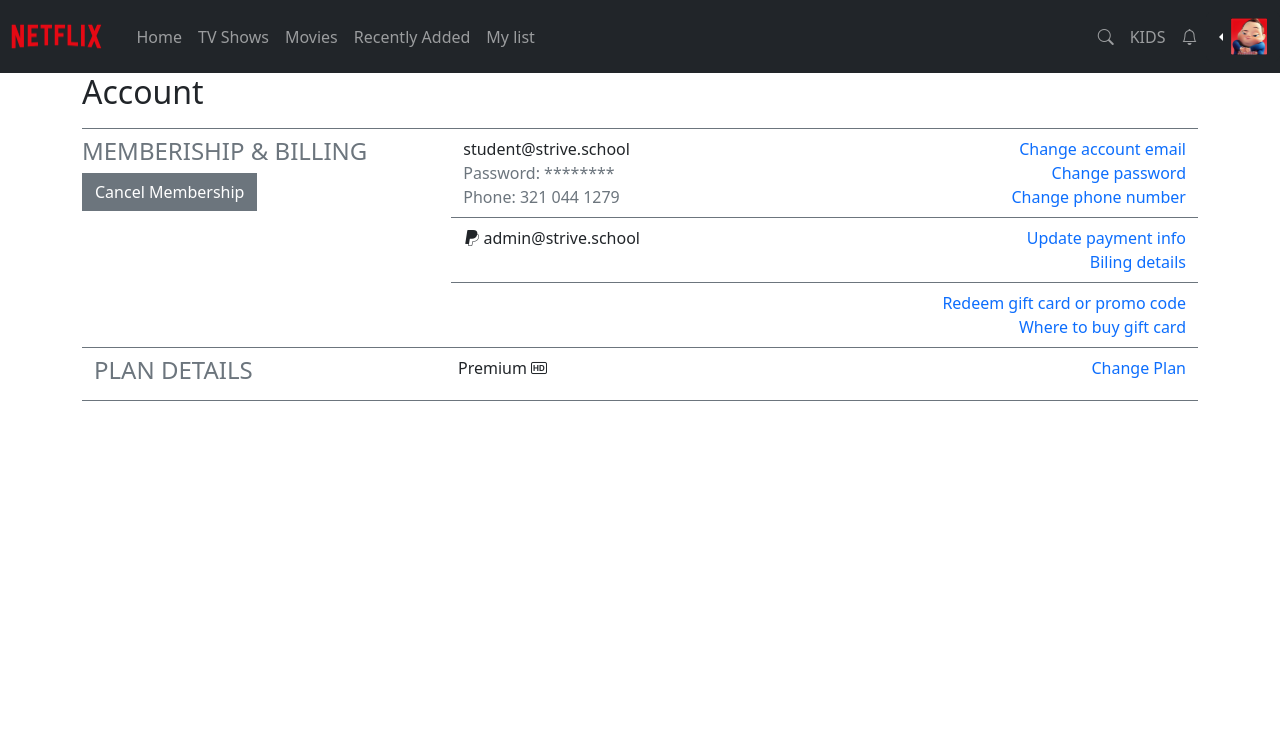
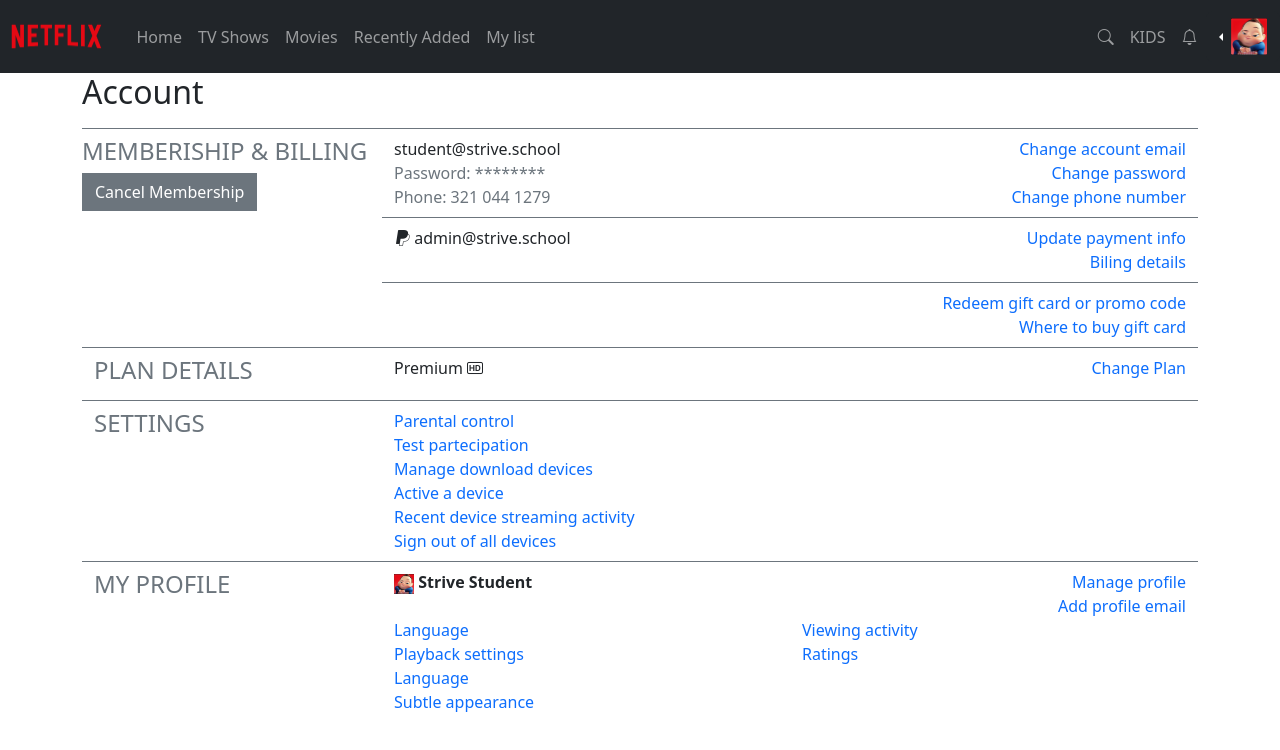
Before and after one commit to AlessioVulpinari/U2-W2-D4, a plain HTML site: page settings.html in a window 1280 px wide. Drawn offline with nearby package versions, Linux system fonts and the light colour scheme.

Commit message:
finish third page

```diff
--- a/scss/settings.scss
+++ b/scss/settings.scss
@@ -1 +1,15 @@
 @import './partials/bootstrap-overrides';
+
+* *::after, *::before{
+    box-sizing: border-box;
+}
+
+.width-300{
+    width: 150px;
+    margin-inline-end: 0.5rem;
+
+    @media screen and (min-width:992px) {
+        width: 300px;
+        margin-inline-end: 0px;
+    }
+}
--- a/settings.html
+++ b/settings.html
@@ -111,7 +111,7 @@
       <div class="container">
         <h2 class="border-bottom border-secondary pb-3">Account</h2>
         <div class="d-flex border-bottom border-secondary pb-2">
-          <div class="w-50">
+          <div class="width-300 flex-shrink-0">
             <h3 class="text-secondary h4">MEMBERISHIP & BILLING</h3>
             <button type="button" class="btn btn-secondary rounded-0">
               Cancel Membership
@@ -119,51 +119,55 @@
           </div>
           <div class="container">
             <div class="row">
-              <div class="col-6">student@strive.school</div>
-              <div class="col-6 text-end">
+              <div class="col-12 col-sm-6">student@strive.school</div>
+              <div class="col-12 col-sm-6 text-sm-end">
                 <a href="#" class="text-decoration-none"
                   >Change account email</a
                 >
               </div>
             </div>
             <div class="row">
-              <div class="col-6 text-secondary">Password: ********</div>
-              <div class="col-6 text-secondary text-end">
+              <div class="col-12 col-sm-6 text-secondary">
+                Password: ********
+              </div>
+              <div class="col-12 col-sm-6 text-secondary text-sm-end">
                 <a href="#" class="text-decoration-none">Change password</a>
               </div>
             </div>
             <div class="row border-bottom border-secondary pb-2">
-              <div class="col-6 text-secondary">Phone: 321 044 1279</div>
-              <div class="col-6 text-secondary text-end">
+              <div class="col-12 col-sm-6 text-secondary">
+                Phone: 321 044 1279
+              </div>
+              <div class="col-12 col-sm-6 text-secondary text-sm-end">
                 <a href="#" class="text-decoration-none">Change phone number</a>
               </div>
             </div>
             <div class="container p-0 mt-2">
               <div class="row">
-                <div class="col-6">
+                <div class="col-12 col-sm-6">
                   <p class="mb-0">
                     <i class="bi bi-paypal"></i> admin@strive.school
                   </p>
                 </div>
-                <div class="col-6 text-secondary text-end">
+                <div class="col-12 col-sm-6 text-secondary text-sm-end">
                   <a href="#" class="text-decoration-none"
                     >Update payment info</a
                   >
                 </div>
               </div>
               <div class="row border-bottom border-secondary pb-2">
-                <div class="col-12 text-secondary text-end">
+                <div class="col-12 text-secondary text-sm-end">
                   <a href="#" class="text-decoration-none">Biling details</a>
                 </div>
               </div>
             </div>
             <div class="mt-2">
-              <div class="text-end">
+              <div class="text-sm-end">
                 <a href="#" class="text-decoration-none"
                   >Redeem gift card or promo code</a
                 >
               </div>
-              <div class="text-end">
+              <div class="text-sm-end">
                 <a href="#" class="text-decoration-none"
                   >Where to buy gift card</a
                 >
@@ -172,14 +176,88 @@
           </div>
         </div>
         <div class="container d-flex border-bottom border-secondary pb-2 mt-2">
-          <div class="w-50">
+          <div class="width-300 flex-shrink-0">
             <h3 class="text-secondary h4">PLAN DETAILS</h3>
           </div>
           <div class="container p-0">
             <div class="row">
-              <div class="col-6">Premium <i class="bi bi-badge-hd"></i></div>
-              <div class="col-6 text-end">
+              <div class="col-12 col-sm-6">
+                Premium <i class="bi bi-badge-hd"></i>
+              </div>
+              <div class="col-12 col-sm-6 text-sm-end">
                 <a href="#" class="text-decoration-none">Change Plan</a>
+              </div>
+            </div>
+          </div>
+        </div>
+        <div class="container d-flex border-bottom border-secondary pb-2 mt-2">
+          <div class="width-300 flex-shrink-0">
+            <h3 class="text-secondary h4">SETTINGS</h3>
+          </div>
+          <div class="container p-0">
+            <div class="row">
+              <div class="col-12">
+                <a href="#" class="text-decoration-none">Parental control</a>
+              </div>
+              <div class="col-12">
+                <a href="#" class="text-decoration-none">Test partecipation</a>
+              </div>
+              <div class="col-12">
+                <a href="#" class="text-decoration-none"
+                  >Manage download devices</a
+                >
+              </div>
+              <div class="col-12">
+                <a href="#" class="text-decoration-none">Active a device</a>
+              </div>
+              <div class="col-12">
+                <a href="#" class="text-decoration-none"
+                  >Recent device streaming activity</a
+                >
+              </div>
+              <div class="col-12">
+                <a href="#" class="text-decoration-none"
+                  >Sign out of all devices</a
+                >
+              </div>
+            </div>
+          </div>
+        </div>
+        <div class="container d-flex mt-2">
+          <div class="width-300 flex-shrink-0">
+            <h3 class="text-secondary h4">MY PROFILE</h3>
+          </div>
+          <div class="container p-0">
+            <div class="row">
+              <div class="col-12 col-sm-6">
+                <p class="mb-0 fw-semibold">
+                  <img src="assets/img/avatar.png" width="20" height="20" />
+                  Strive Student
+                </p>
+              </div>
+              <div class="col-12 col-sm-6 text-sm-end">
+                <a href="#" class="text-decoration-none">Manage profile</a>
+              </div>
+              <div class="col-12 text-sm-end">
+                <a href="#" class="text-decoration-none">Add profile email</a>
+              </div>
+              <div class="col-12 col-sm-6">
+                <a href="#" class="text-decoration-none">Language</a>
+              </div>
+              <div class="col-12 col-sm-6">
+                <a href="#" class="text-decoration-none">Viewing activity</a>
+              </div>
+              <div class="col-12 col-sm-6">
+                <a href="#" class="text-decoration-none">Playback settings</a>
+              </div>
+              <div class="col-12 col-sm-6">
+                <a href="#" class="text-decoration-none">Ratings</a>
+              </div>
+              <div class="col-12 col-sm-6">
+                <a href="#" class="text-decoration-none">Language</a>
+              </div>
+              <div class="col-12">
+                <a href="#" class="text-decoration-none">Subtle appearance</a>
               </div>
             </div>
           </div>
```
Also changed, not shown: assets/css/settings.css, assets/dist/css/settings.min.css, 2 other files.
